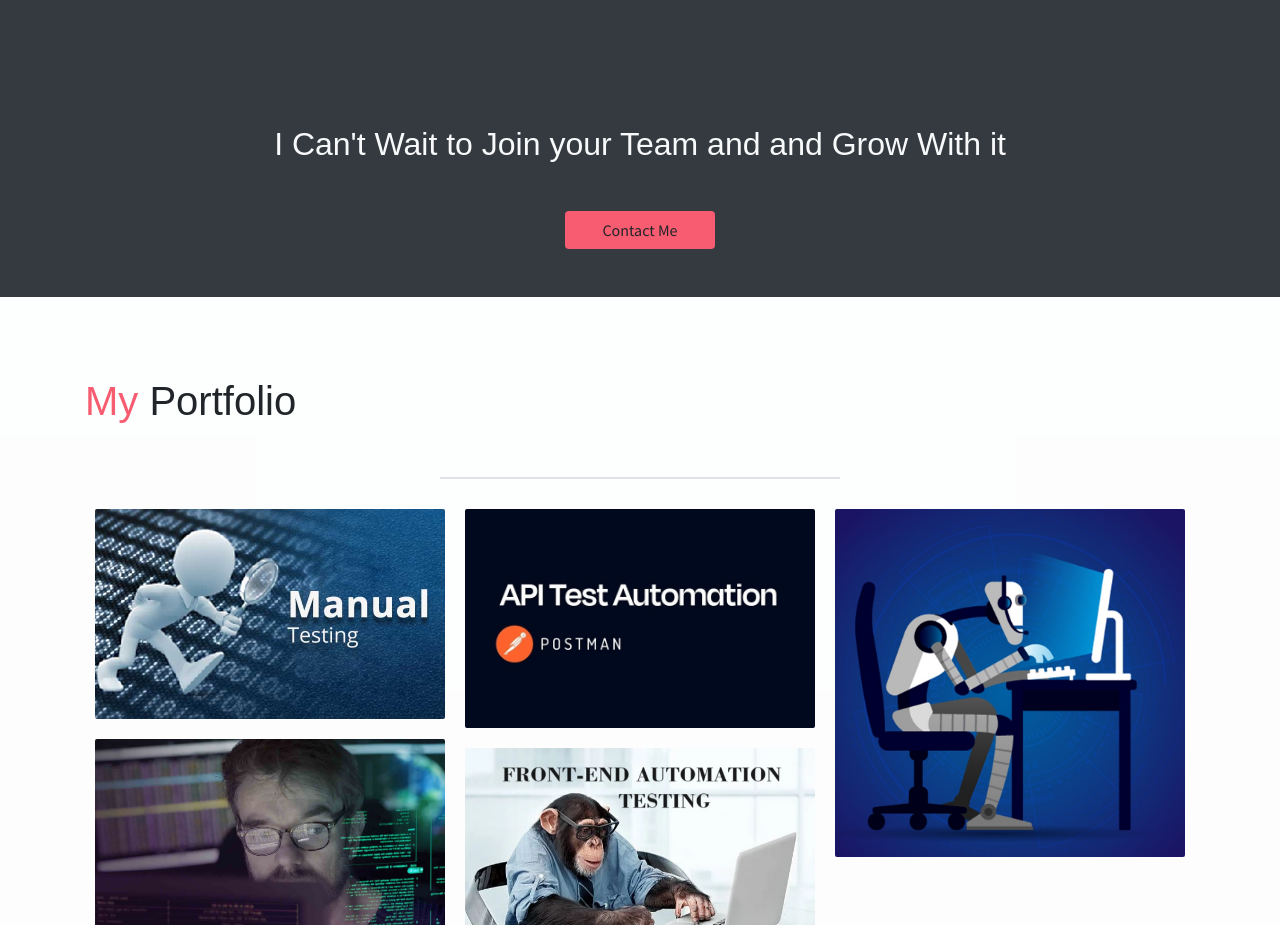
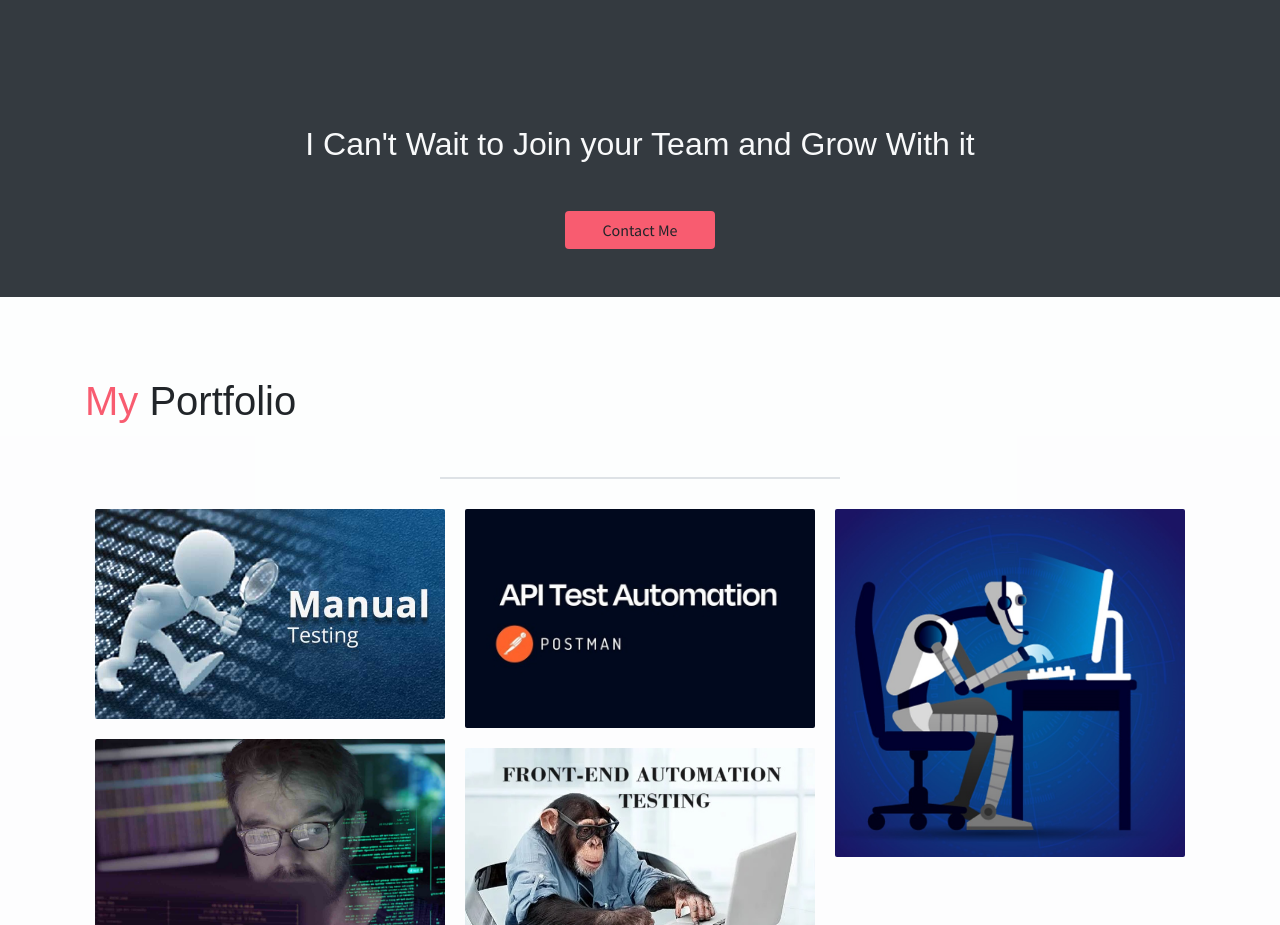
Before and after one commit to gldanailov/gldanailov.github.io, a plain HTML site: page index.html in a window 1280 px wide. Shown: the part 2613-3538 px from the top of the page. Drawn offline with nearby package versions, Linux system fonts and the light colour scheme; some packages are replaced by stand-ins of ours.

Commit message:
index.html

```diff
--- a/index.html
+++ b/index.html
@@ -348,7 +348,7 @@
     </section>
     <section class="section bg-dark py-5">
         <div class="container text-center">
-            <h2 class="text-light mb-5 font-weight-normal">I Can't Wait to Join your Team and and Grow With it</h2>
+            <h2 class="text-light mb-5 font-weight-normal">I Can't Wait to Join your Team and Grow With it</h2>
             <button class="btn bg-primary w-lg">Contact Me</button>
         </div>
     </section>
```
